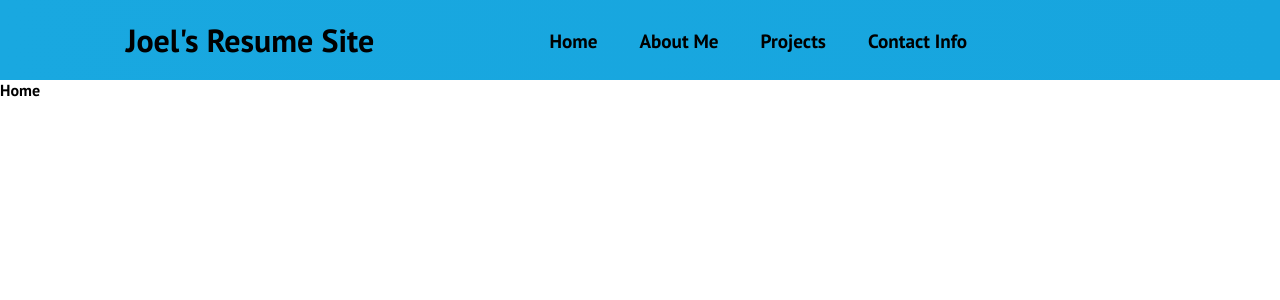
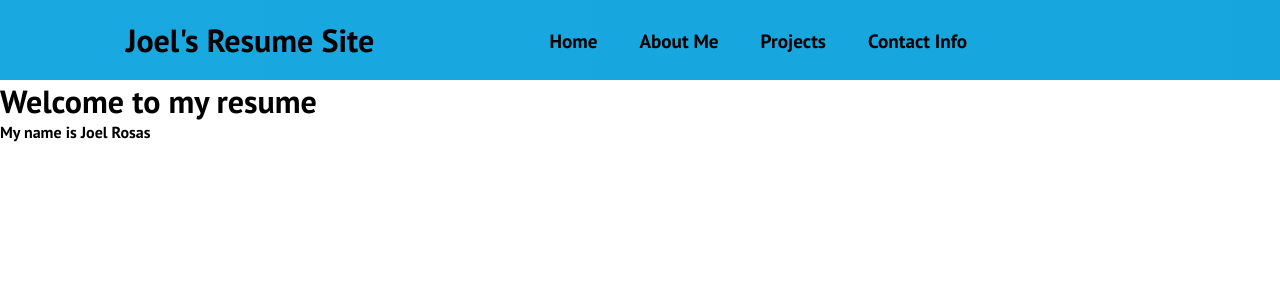
Before and after one commit to JoeliRosas20/portfolio-site, a React (Vite) app: page / in a window 1280 px wide. Shown: the top 300 px of the page. Built offline with nearby package versions, Linux system fonts and the light colour scheme.

Commit message:
Just added the herosection to the page

```diff
--- /dev/null
+++ b/src/components/HeroSection.tsx
@@ -0,0 +1,12 @@
+import React from 'react'
+
+function HeroSection() {
+  return (
+    <div>
+        <h1>Welcome to my resume</h1>
+        <p>My name is Joel Rosas</p>
+    </div>
+  )
+}
+
+export default HeroSection
--- a/src/components/pages/Home.tsx
+++ b/src/components/pages/Home.tsx
@@ -1,8 +1,11 @@
 import React from 'react'
+import HeroSection from '../HeroSection'
 
 function Home() {
   return (
-    <div>Home</div>
+    <>
+      <HeroSection/>
+    </>
   )
 }
 
```
Also changed, not shown: src/components/HeroSection.css (added).
